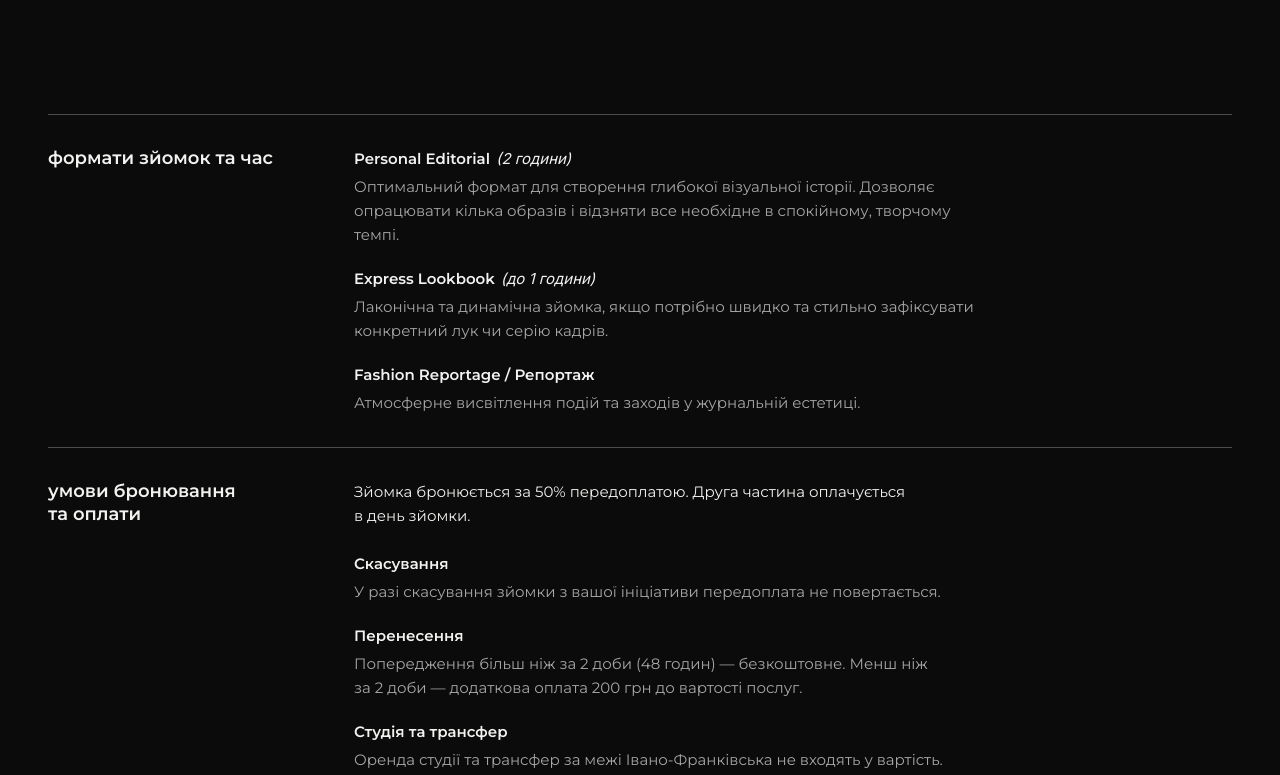
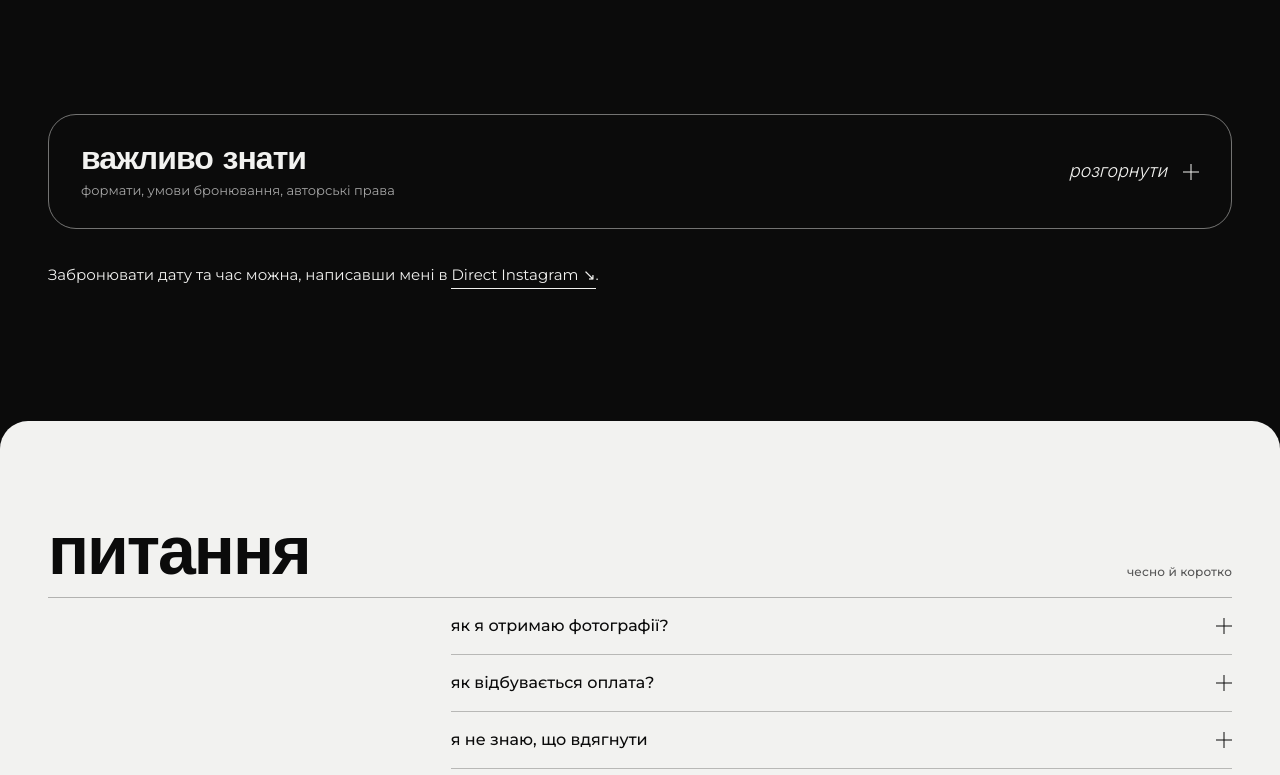
Before and after one commit to feverK13/korolyk.ph, a React (Vite) app: page / in a window 1280 px wide. Shown: the part 6727-7502 px from the top of the page. Built offline with nearby package versions, Linux system fonts and the light colour scheme; a web font is replaced by a local one.

Commit message:
feat: hide process info blocks behind a highlighted 'важливо знати' accordion

```diff
--- a/src/sections/Process.tsx
+++ b/src/sections/Process.tsx
@@ -5,6 +5,12 @@ import {
   StackSection,
   TextLink,
 } from "@/components/primitives";
+import {
+  Accordion,
+  AccordionContent,
+  AccordionItem,
+  AccordionTrigger,
+} from "@/components/ui/accordion";
 
 export function Process() {
   return (
@@ -58,10 +64,36 @@ export function Process() {
         </ol>
 
         <div className="mt-16 md:mt-20">
-          {infoGroups.map((g, i) => (
-            <Rise
+          <Rise>
+            <Accordion type="single" collapsible>
+              <AccordionItem
+                value="important"
+                className="rounded-[22px] border border-paper/45 transition-colors duration-500 ease-(--ease-out-soft) data-[state=open]:border-paper md:rounded-[28px]"
+              >
+                <AccordionTrigger className="gap-4 px-5 py-5 md:px-8 md:py-7">
+                  <span className="grid gap-1.5">
+                    <span className="font-[family-name:var(--font-wide)] text-[clamp(1.25rem,5.2vw,2rem)] font-extrabold lowercase leading-none tracking-[-0.03em]">
+                      важливо знати
+                    </span>
+                    <span className="mute text-[0.75rem] leading-[1.4] md:text-[0.8125rem]">
+                      формати, умови бронювання, авторські права
+                    </span>
+                  </span>
+                  <span className="ms-auto flex shrink-0 items-center gap-4">
+                    <span className="t-italic hidden text-[1rem] md:inline md:text-[1.125rem]">
+                      <span className="group-data-[state=open]:hidden">
+                        розгорнути
+                      </span>
+                      <span className="hidden group-data-[state=open]:inline">
+                        згорнути
+                      </span>
+                    </span>
+                  </span>
+                </AccordionTrigger>
+                <AccordionContent className="px-5 pr-5 md:px-8 md:pr-8">
+                  {infoGroups.map((g) => (
+                    <div
                       key={g.title}
-              delay={i * 0.05}
                       className="hairline grid grid-cols-12 gap-x-4 py-6 md:py-8 lg:gap-x-10"
                     >
                       <h3 className="col-span-4 text-[0.9375rem] font-semibold lowercase leading-tight md:text-lg lg:col-span-3">
@@ -91,9 +123,13 @@ export function Process() {
                           ))}
                         </dl>
                       </div>
+                    </div>
+                  ))}
+                </AccordionContent>
+              </AccordionItem>
+            </Accordion>
           </Rise>
-          ))}
-          <Rise className="hairline py-6 text-[0.8125rem] md:py-8 md:text-[0.9375rem]">
+          <Rise className="py-6 text-[0.8125rem] md:py-8 md:text-[0.9375rem]">
             <p className="m-0">
               {typo("Забронювати дату та час можна, написавши мені в")}{" "}
               <TextLink href={contacts.instagramHref} arrow external>
```
Lines whose indentation alone changed are shown as unchanged.
